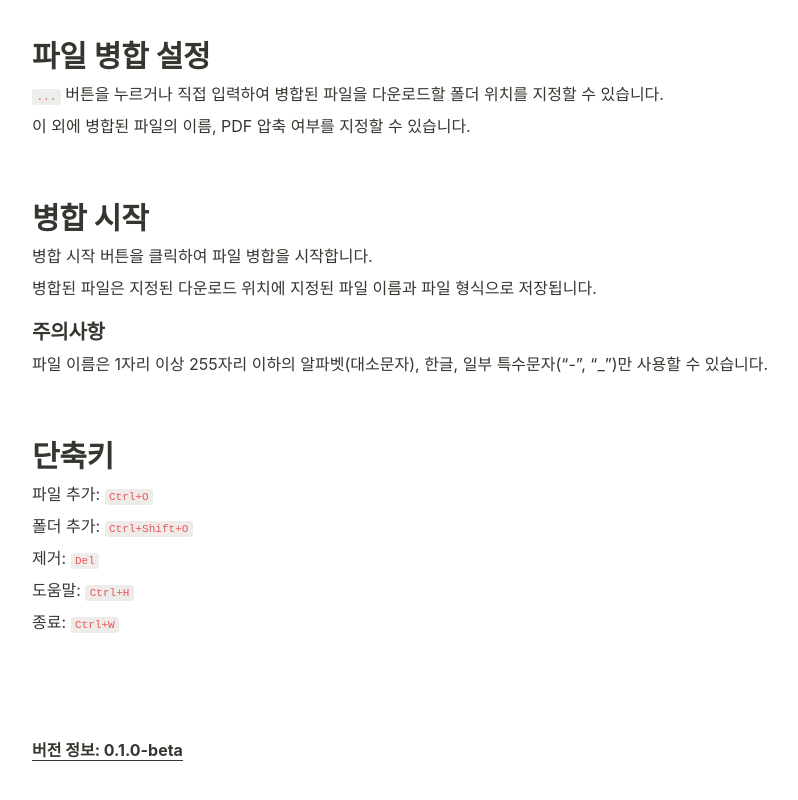
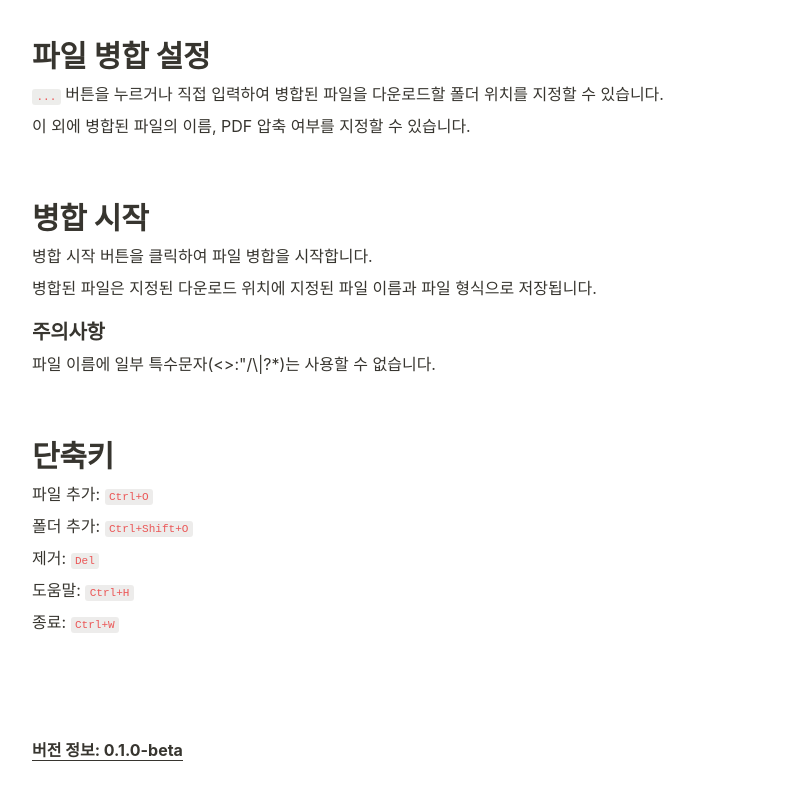
Before and after one commit to STROAD/Merge2PDF-help, a plain HTML site: page index.html in a window 1280 px wide. Shown: the part 695-1495 px from the top of the page, without its empty margins (158-956 px from the left). Drawn offline with Linux system fonts and the light colour scheme.

Commit message:
Update index.html

```diff
--- a/index.html
+++ b/index.html
@@ -680,7 +680,7 @@ blockquote {
 <h1 id="4bea4158-43f5-469c-afea-5c05c40bb112" class="">파일 추가 및 제거</h1><p id="9a3ae966-e26a-452a-9021-d1f055af13b8" class="">폴더 추가 또는 파일 추가 버튼을 통해 병합할 파일들을 선택할 수 있습니다. (지원 파일 형식의 파일만 추가 가능)</p><p id="909414f9-ae86-4db7-8b35-03b5339985aa" class="">폴더 추가 시 선택한 폴더에 존재하는 지원 파일 형식의 모든 파일이 추가됩니다.</p><p id="cb05cb7b-593f-4938-8f20-a8b2c9de1562" class="">추가된 파일은 병합할 파일 목록에서 확인할 수 있습니다.<br/><br/></p><p id="8f5a1e18-5887-487d-b06d-8c2bab7b1dfb" class="">병합할 파일 목록에서 제거할 파일을 선택한 후 파일 제거 버튼을 누르면, 선택된 파일이 병합할 파일 목록에서 제거됩니다.</p><p id="8c8aebc8-ceb0-43a8-9994-3500aebfa8fa" class=""></p><p id="b71d6f32-4865-4730-90e4-e6f2983aaf4f" class="">
 </p><p id="37dbb9f1-a152-41dc-936d-4b61966d0cef" class=""><code>지원 파일 형식: .pdf, .png, .jpg, .jpeg</code></p>
 <h1 id="1192c65d-f80a-46ed-8399-5670fd46e586" class="">파일 병합 설정</h1><p id="9718bc91-3f1f-41c9-81c9-0779faf367f8" class=""><code>...</code> 버튼을 누르거나 직접 입력하여 병합된 파일을 다운로드할 폴더 위치를 지정할 수 있습니다.</p><p id="746eb3da-8cb9-4d6f-be18-50762c3fe447" class="">이 외에 병합된 파일의 이름, PDF 압축 여부를 지정할 수 있습니다.</p>
-<h1 id="1d5ebdfb-c9ce-484a-8db9-0059389c2648" class="">병합 시작</h1><p id="659535d5-7d3c-4b7b-ad7e-7ae6501f9987" class="">병합 시작 버튼을 클릭하여 파일 병합을 시작합니다.</p><p id="068aa4e8-3dea-4f77-812b-aa164bb11674" class="">병합된 파일은 지정된 다운로드 위치에 지정된 파일 이름과 파일 형식으로 저장됩니다.</p><h3 id="d05366e5-8f21-424e-8861-a1b61603021a" class="">주의사항</h3><p id="9e009298-06aa-4d50-963f-b97914849de4" class="">파일 이름은 1자리 이상 255자리 이하의 알파벳(대소문자), 한글, 일부 특수문자(“-”, “_”)만 사용할 수 있습니다.</p>
+<h1 id="1d5ebdfb-c9ce-484a-8db9-0059389c2648" class="">병합 시작</h1><p id="659535d5-7d3c-4b7b-ad7e-7ae6501f9987" class="">병합 시작 버튼을 클릭하여 파일 병합을 시작합니다.</p><p id="068aa4e8-3dea-4f77-812b-aa164bb11674" class="">병합된 파일은 지정된 다운로드 위치에 지정된 파일 이름과 파일 형식으로 저장됩니다.</p><h3 id="d05366e5-8f21-424e-8861-a1b61603021a" class="">주의사항</h3><p id="9e009298-06aa-4d50-963f-b97914849de4" class="">파일 이름에 일부 특수문자(<>:"/\|?*)는 사용할 수 없습니다.</p>
 <h1 id="ca13cc91-1456-42fa-8bc0-77f11a1f7605" class="">단축키</h1><p id="ee2fd623-e11c-4f65-87d7-7b1ec6cf1951" class="">파일 추가: <code>Ctrl+O</code></p><p id="412e3add-8ade-4e7f-a096-2be08cf1543f" class="">폴더 추가: <code>Ctrl+Shift+O</code></p><p id="940f14df-b4a9-40ee-8f89-6ccf6380e2ab" class="">제거: <code>Del</code></p><p id="28401f24-a76b-4dc5-abcc-4633ec97e186" class="">도움말: <code>Ctrl+H</code></p><p id="4f3fc50b-eef7-47f9-88aa-05ea606762f2" class="">종료: <code>Ctrl+W</code></p><p id="61ef996c-ed99-4979-bc01-fcc9f9b0992a" class="">
 </p><p id="fedbfeff-6465-4c69-a1f1-358c288e40d5" class="">
 </p><p id="254ecb69-c920-42e8-9361-bc107c7e0ba2" class="">
```
